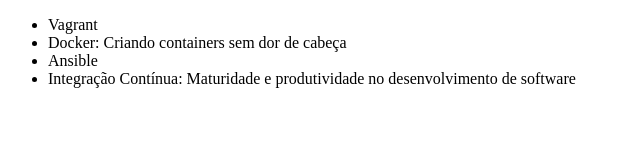
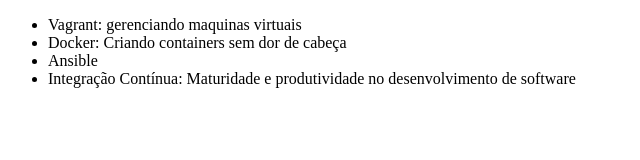
Before and after one commit to brunoplazzi/teste-git, a plain HTML site: page index.html in a window 1280 px wide. Shown: the whole page, without its empty margins (0-640 px from the left). Drawn offline with Linux system fonts and the light colour scheme.

Commit message:
Corrigindo curso de vagrant

```diff
--- a/index.html
+++ b/index.html
@@ -6,7 +6,7 @@
 </head>
 <body>
     <ul>
-        <li>Vagrant</li>
+        <li>Vagrant: gerenciando maquinas virtuais</li>
         <li>Docker: Criando containers sem dor de cabeça</li>
         <li>Ansible</li>
         <li>Integração Contínua: Maturidade e produtividade no desenvolvimento de software</li>
```
